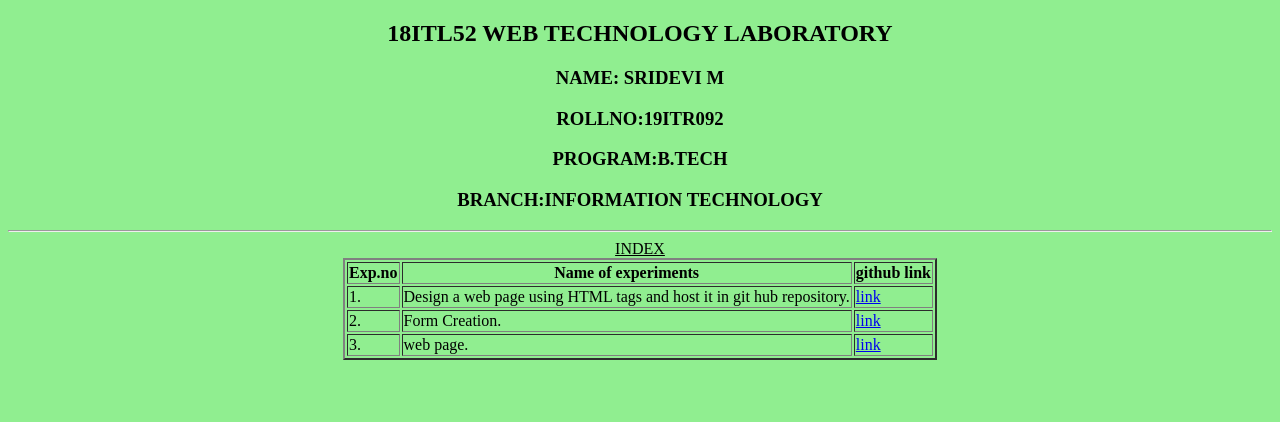
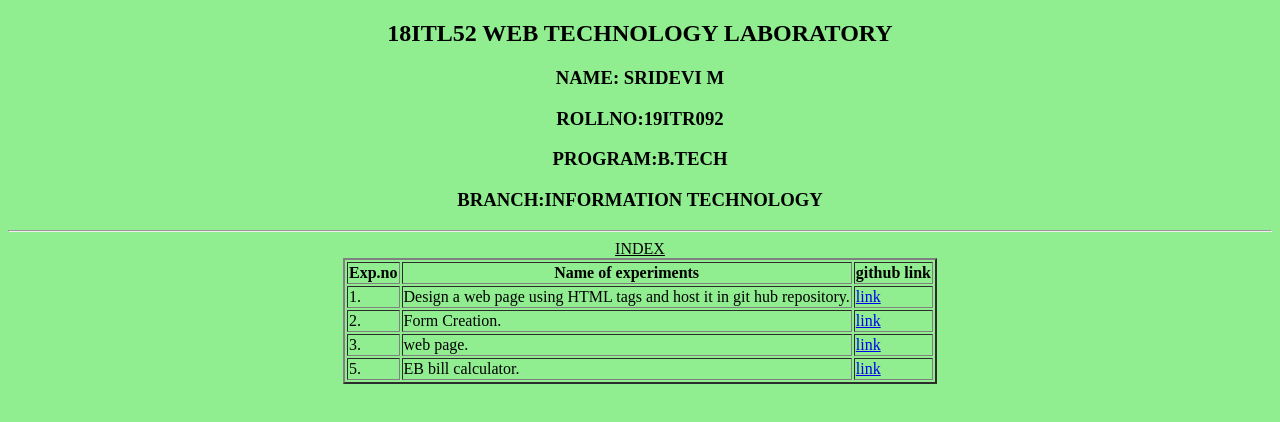
Before and after one commit to sridevimarudhachalamoorthy/webtech, a plain HTML site: page index.html in a window 1280 px wide. Drawn offline with Linux system fonts and the light colour scheme.

Commit message:
Update index.html

```diff
--- a/index.html
+++ b/index.html
@@ -52,6 +52,14 @@
             <td> web page.</td>
             <td> <a href="webfile/website/index.html" target="new"> link</a></td>
         </tr>
+         <tr>
+            <td>
+                5.
+
+            </td>
+            <td> EB bill calculator.</td>
+            <td> <a href="webfile/assignment/eb bill.html" target="new"> link</a></td>
+        </tr>
     </table>
 </body>
 </html>
```
